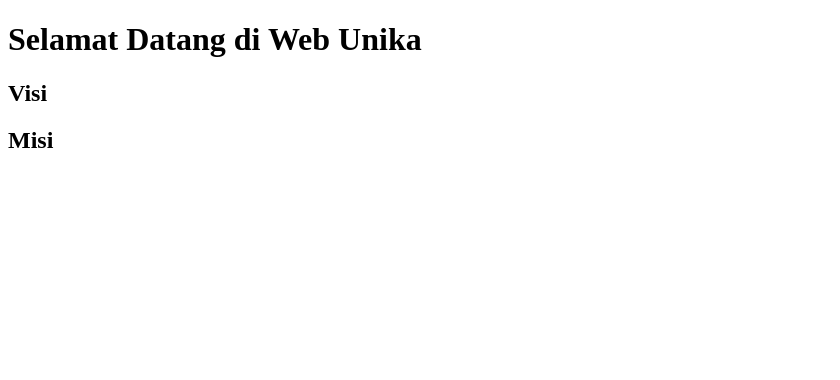
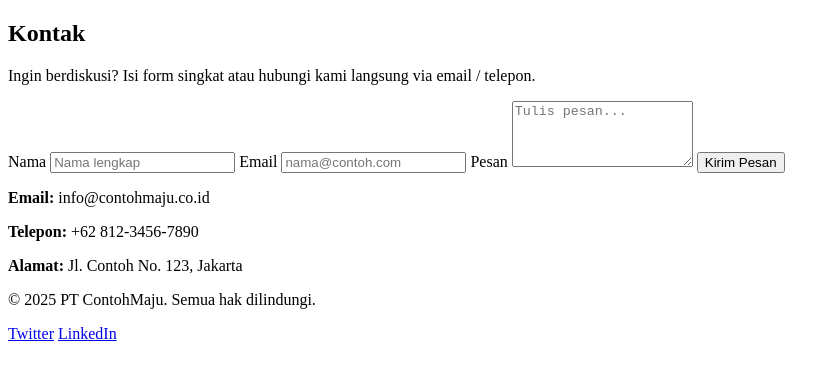
Before and after one commit to kookiepaii/TugasGitHub2, a plain HTML site: page index.html in a window 1280 px wide. Shown: the whole page, without its empty margins (0-840 px from the left). Drawn offline with Linux system fonts and the light colour scheme.

Commit message:
menambahkan kodingan html

```diff
--- a/index.html
+++ b/index.html
@@ -1,15 +1,53 @@
-<!DOCTYPE html>
-<html lang="en">
-<head>
-    <meta charset="UTF-8">
-    <meta name="viewport" content="width=device-width, initial-scale=1.0">
-    <title>Company Profile</title>
-</head>
-<body>
-    <h1>Selamat Datang di Web Unika</h1>
+<!doctype html>
+</div>
+</div>
+</section>
 
-    <h2>Visi</h2>
-    <h2>Misi</h2>
 
+<section id="contact" class="container contact">
+<h2>Kontak</h2>
+<p>Ingin berdiskusi? Isi form singkat atau hubungi kami langsung via email / telepon.</p>
+
+
+<div class="contact-grid">
+<form class="contact-form" onsubmit="return false;">
+<label>Nama
+<input type="text" placeholder="Nama lengkap" required>
+</label>
+<label>Email
+<input type="email" placeholder="nama@contoh.com" required>
+</label>
+<label>Pesan
+<textarea rows="4" placeholder="Tulis pesan..." required></textarea>
+</label>
+<button class="btn btn-primary" type="submit">Kirim Pesan</button>
+</form>
+
+
+<div class="contact-info">
+<p><strong>Email:</strong> info@contohmaju.co.id</p>
+<p><strong>Telepon:</strong> +62 812-3456-7890</p>
+<p><strong>Alamat:</strong> Jl. Contoh No. 123, Jakarta</p>
+</div>
+</div>
+</section>
+</main>
+
+
+<footer class="site-footer">
+<div class="container footer-inner">
+<p>© <span id="year"></span> PT ContohMaju. Semua hak dilindungi.</p>
+<div class="socials">
+<a href="#">Twitter</a>
+<a href="#">LinkedIn</a>
+</div>
+</div>
+</footer>
+
+
+<script>
+// Set tahun otomatis
+document.getElementById('year').textContent = new Date().getFullYear();
+</script>
 </body>
 </html>
```
